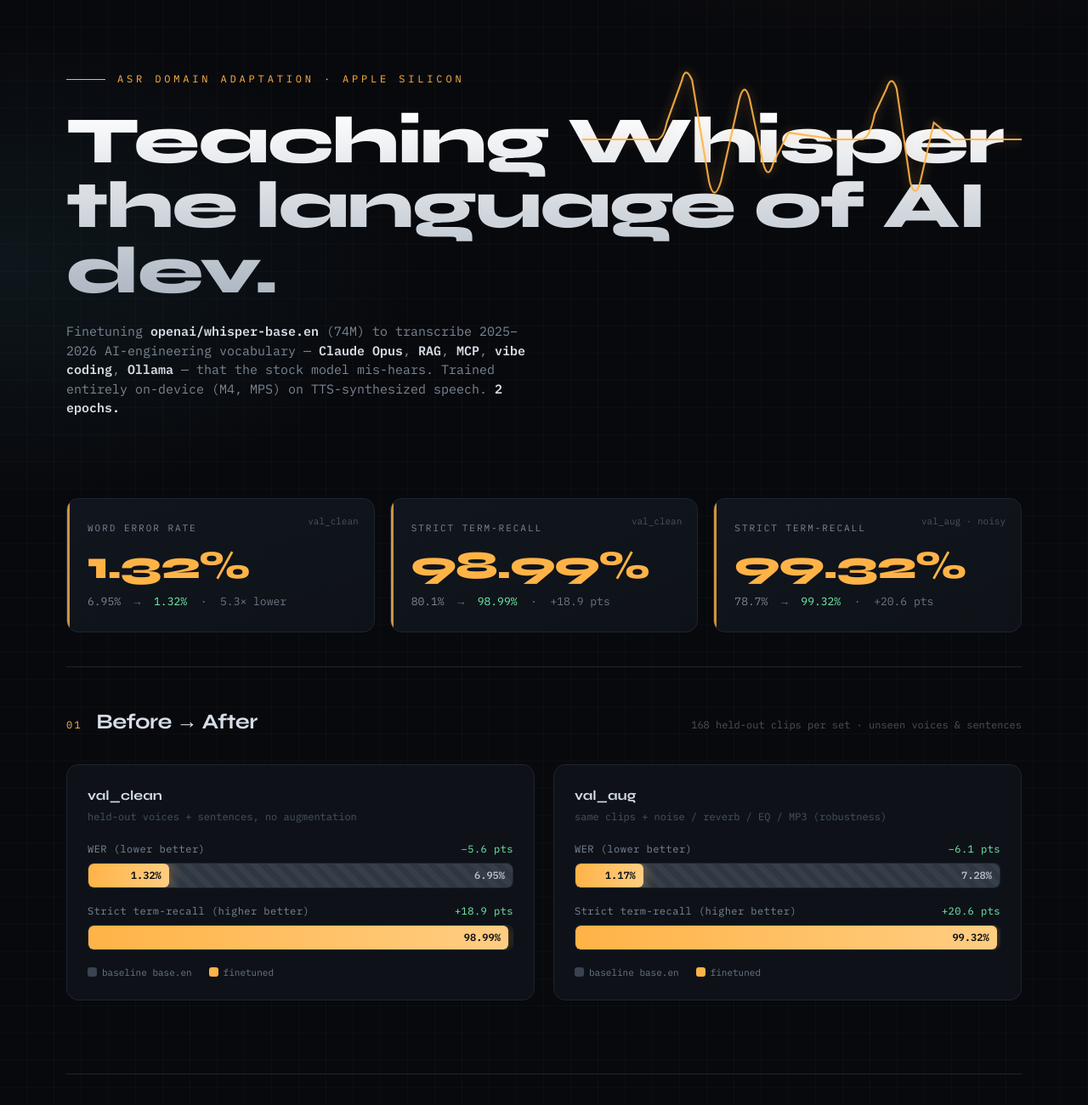
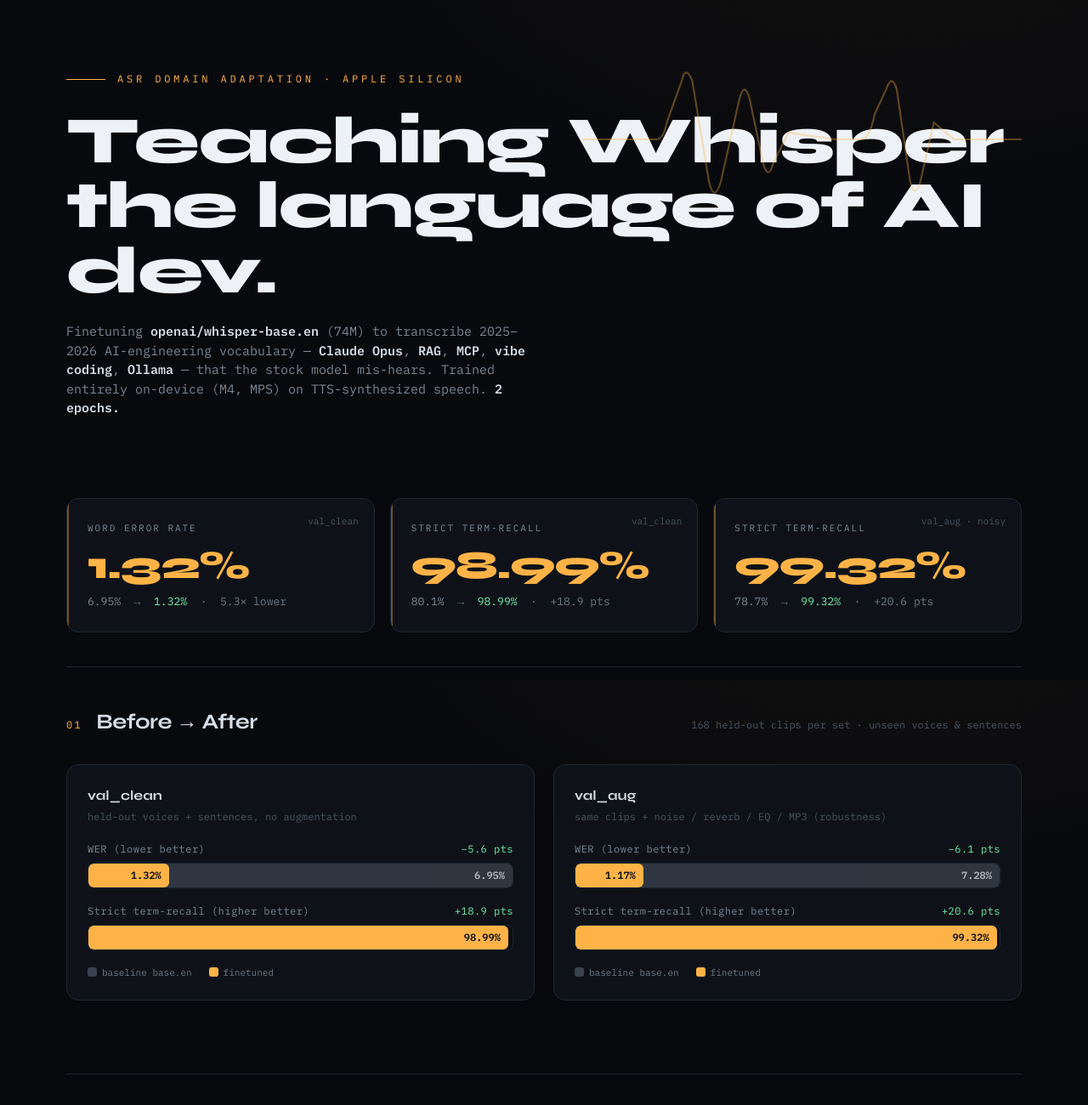
Before and after one commit to RyanNg1403/finetune-whisper, a plain HTML site: page results/finetune-report.html in a window 1280 px wide. Shown: the top 1300 px of the page at 85% size. Drawn offline with Linux system fonts and the light colour scheme.

Commit message:
style: calmer, less-cluttered finetune report
Tone down the flashier decoration while keeping the amber-on-dark
identity and Syne/mono typography:
- drop the 32px grid overlay + amber/cyan radial glows (one faint wash)
- gradient-clipped headline -> solid near-white
- remove oscilloscope glow, lower opacity .9 -> .34
- flat stat cards + thinner accent; flat metric/curve bars (no bloom)
- diagonal candy-stripe before-bars -> flat muted
All numbers and data-* attributes unchanged (style-only).

```diff
--- a/results/finetune-report.html
+++ b/results/finetune-report.html
@@ -20,12 +20,8 @@
     background:var(--bg); color:var(--ink);
     font-family:"IBM Plex Mono",monospace; line-height:1.5;
     -webkit-font-smoothing:antialiased; overflow-x:hidden;
-    background-image:
-      radial-gradient(1200px 600px at 80% -10%, rgba(255,179,71,.10), transparent 60%),
-      radial-gradient(900px 500px at 0% 10%, rgba(84,201,214,.07), transparent 55%),
-      linear-gradient(transparent 0 31px, rgba(255,255,255,.018) 31px 32px),
-      linear-gradient(90deg, transparent 0 31px, rgba(255,255,255,.018) 31px 32px);
-    background-size:auto,auto,32px 32px,32px 32px;
+    background-image:radial-gradient(1100px 560px at 82% -12%, rgba(255,179,71,.045), transparent 62%);
+    background-attachment:fixed;
   }
   .wrap{max-width:1180px;margin:0 auto;padding:0 28px}
   .mono{font-family:"IBM Plex Mono",monospace}
@@ -37,23 +33,21 @@
     display:flex;align-items:center;gap:14px;margin-bottom:26px}
   .kicker::before{content:"";width:46px;height:1px;background:var(--amber);display:inline-block}
   h1.display{font-size:clamp(38px,6.4vw,78px);font-weight:800;line-height:.98;
-    background:linear-gradient(180deg,#fff,#aab4c0);-webkit-background-clip:text;background-clip:text;
-    -webkit-text-fill-color:transparent;max-width:14ch}
+    color:#eef2f6;max-width:14ch}
   .sub{color:var(--steel);margin-top:22px;max-width:62ch;font-size:15px}
   .sub b{color:var(--ink);font-weight:600}
 
-  .scope{position:absolute;right:0;top:64px;width:min(46%,520px);height:200px;opacity:.9;pointer-events:none}
+  .scope{position:absolute;right:0;top:64px;width:min(46%,520px);height:200px;opacity:.34;pointer-events:none}
   @media(max-width:860px){.scope{display:none}}
-  .scope path{filter:drop-shadow(0 0 6px rgba(255,179,71,.5))}
   .dash{stroke-dasharray:1600;stroke-dashoffset:1600;animation:draw 2.4s 0.3s ease forwards}
   @keyframes draw{to{stroke-dashoffset:0}}
 
   /* ---- headline stats ---- */
   .headline{display:grid;grid-template-columns:repeat(3,1fr);gap:18px;margin:54px 0 10px}
   @media(max-width:820px){.headline{grid-template-columns:1fr}}
-  .stat{background:linear-gradient(160deg,var(--panel2),var(--panel));border:1px solid var(--line);
+  .stat{background:var(--panel);border:1px solid var(--line);
     border-radius:14px;padding:26px 24px;position:relative;overflow:hidden}
-  .stat::after{content:"";position:absolute;left:0;top:0;height:100%;width:3px;background:var(--amber);opacity:.8}
+  .stat::after{content:"";position:absolute;left:0;top:0;height:100%;width:2px;background:var(--amber);opacity:.4}
   .stat .lab{font-size:11px;letter-spacing:.18em;text-transform:uppercase;color:var(--steel)}
   .stat .big{font-family:"Syne",sans-serif;font-weight:800;font-size:46px;line-height:1.05;margin-top:12px;
     color:var(--amber);letter-spacing:-.02em}
@@ -80,8 +74,8 @@
   .metric .ml .delta{color:var(--green)}
   .track{position:relative;height:30px;background:#0a0d12;border:1px solid var(--line);border-radius:7px;overflow:hidden}
   .bar{position:absolute;top:0;left:0;height:100%;border-radius:6px;width:0;transition:width 1.3s cubic-bezier(.2,.8,.2,1)}
-  .bar.before{background:repeating-linear-gradient(45deg,#3a434f,#3a434f 7px,#333b46 7px,#333b46 14px);z-index:1;opacity:.92}
-  .bar.after{background:linear-gradient(90deg,var(--amber),var(--amber-soft));box-shadow:0 0 16px rgba(255,179,71,.45);z-index:2}
+  .bar.before{background:#333b46;z-index:1;opacity:.9}
+  .bar.after{background:var(--amber);z-index:2}
   .bar .v{position:absolute;right:9px;top:50%;transform:translateY(-50%);font-size:12px;font-weight:600;color:#0a0d12}
   .bar.before .v{color:#c4ccd6}
   .legend{display:flex;gap:20px;font-size:11px;color:var(--muted);margin-top:6px}
@@ -96,7 +90,7 @@
   .cb .top{position:absolute;top:-26px;left:50%;transform:translateX(-50%);font-size:15px;font-weight:700;font-family:"Syne",sans-serif;white-space:nowrap}
   .cb.base{background:linear-gradient(180deg,#5b6675,#3c4451)}
   .cb.base .top{color:var(--steel)}
-  .cb.ep{background:linear-gradient(180deg,var(--amber-soft),var(--amber));box-shadow:0 0 18px rgba(255,179,71,.4)}
+  .cb.ep{background:var(--amber)}
   .cb.ep .top{color:var(--amber)}
   .curve .cl{margin-top:14px;font-size:12px;color:var(--steel)}
   .curve .cl b{display:block;color:var(--ink);font-family:"Syne",sans-serif;font-size:13px;margin-bottom:2px}
```
